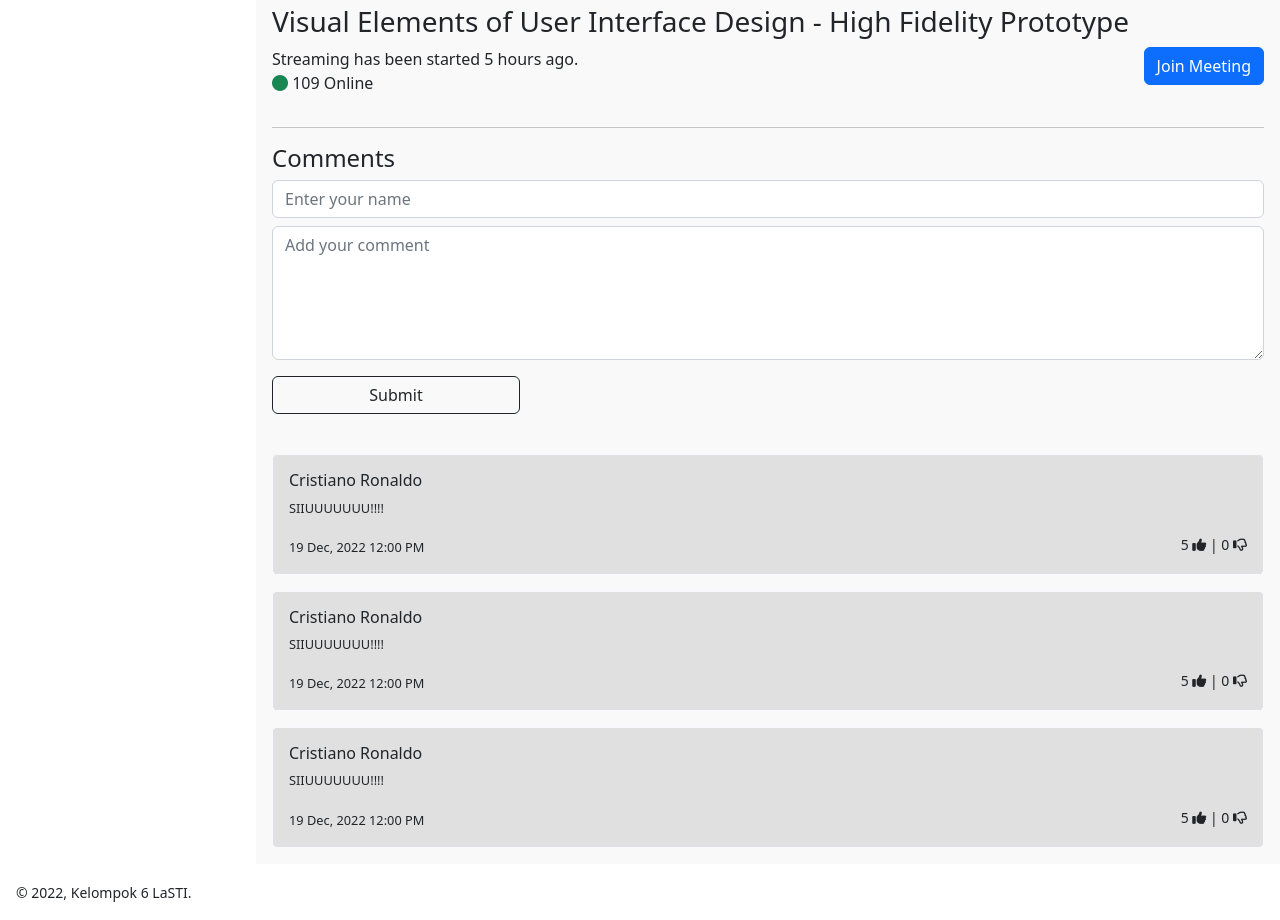
After one commit to darielgaizta/LaSTI-Project, a Django app: page /course/sync-session/stream/ in a window 1280 px wide. The commit adds this page. Shown: the part 759-1679 px from the top of the page. Run offline with Django 4.2, Linux system fonts and the light colour scheme; some libraries are stand-ins or nearby versions.

Commit message:
stream page

```diff
--- a/course/urls.py
+++ b/course/urls.py
@@ -3,4 +3,5 @@ from . import views
 
 urlpatterns = [
 	path('sync-session/', views.sync_session, name='sync_session'),
+	path('sync-session/stream/', views.watch_stream, name='watch_stream'),
 ]
--- a/course/views.py
+++ b/course/views.py
@@ -3,3 +3,6 @@ from django.shortcuts import render
 # Create your views here.
 def sync_session(request):
 	return render(request, 'index.html')
+
+def watch_stream(request):
+	return render(request, 'stream.html')
--- /dev/null
+++ b/static/css/stream.css
@@ -0,0 +1,41 @@
+main {
+	position: relative;
+	display: grid;
+	grid-template-columns: 20% 80%;
+	min-height: 100vh;
+}
+
+#main-sidebar {
+	border-radius: 5px;
+}
+
+#main-content {
+	position: relative;
+	background-color: rgba(0, 0, 0, 0.025);
+}
+
+.stream-chat-header-tag {
+	display: flex;
+	justify-content: space-between;
+}
+
+#stream-chat-container {
+	background-color: white;
+	border-radius: 5px;
+	max-height: 100%;
+	overflow: auto;
+}
+
+.bubble {
+	background-color: rgba(0, 0, 0, 0.1);
+	border: 1px solid ghostwhite;
+	border-radius: 5px;
+}
+
+.bubble-sender {
+	font-size: 1em;
+}
+
+.bubble-message, .bubble-date {
+	font-size: 0.8em;
+}
--- a/templates/base.html
+++ b/templates/base.html
@@ -4,7 +4,7 @@
 	<meta charset="utf-8">
 	<meta name="viewport" content="width=device-width, initial-scale=1">
 	<link href="https://cdn.jsdelivr.net/npm/bootstrap@5.2.3/dist/css/bootstrap.min.css" rel="stylesheet" integrity="sha384-rbsA2VBKQhggwzxH7pPCaAqO46MgnOM80zW1RWuH61DGLwZJEdK2Kadq2F9CUG65" crossorigin="anonymous">
-	<title>Coursti</title>
+	<title>CSTI</title>
 	{% block css %}
 	{% endblock %}
 	<script src="https://ajax.googleapis.com/ajax/libs/jquery/3.6.0/jquery.min.js"></script>
@@ -18,10 +18,10 @@
 	{% endblock %}
 	{% block content %}
 	{% endblock %}
-	{% block js %}
-	{% endblock %}
 	{% block nav_footer %}
 		{% include 'templates/footer.html' %}
+	{% endblock %}
+	{% block js %}
 	{% endblock %}
 	<script src="https://cdn.jsdelivr.net/npm/bootstrap@5.2.3/dist/js/bootstrap.bundle.min.js" integrity="sha384-kenU1KFdBIe4zVF0s0G1M5b4hcpxyD9F7jL+jjXkk+Q2h455rYXK/7HAuoJl+0I4" crossorigin="anonymous"></script>
 </body>
--- /dev/null
+++ b/templates/stream.html
@@ -0,0 +1,96 @@
+{% extends 'base.html' %}
+
+{% load static %}
+
+{% block css %}
+<link rel="stylesheet" type="text/css" href="{% static 'css/stream.css' %}">
+{% endblock %}
+
+{% block content %}
+<main>
+	<div class="d-flex flex-column flex-shrink-0 p-3" id="main-sidebar">
+		<a href="#" class="d-flex align-items-center mb-3 mb-md-0 me-md-auto text-dark text-decoration-none">
+			<span class="fs-4">Visual Elements of User Interface Design</span>
+		</a>
+		<hr>
+		<ul class="nav nav-pills flex-column mb-auto">
+			<li class="nav-item">
+				<a href="#" class="nav-link text-dark">
+					<i class="fa-solid fa-house me-3"></i>Overview
+				</a>
+			</li>
+			<li class="nav-item">
+				<a href="#" class="nav-link active">
+					<i class="fa-solid fa-display me-3"></i>Synchronous
+				</a>
+			</li>
+			<li class="nav-item">
+				<a href="#" class="nav-link text-dark">
+					<i class="fa-solid fa-star me-3"></i>Grades
+				</a>
+			</li>
+			<li class="nav-item">
+				<a href="#" class="nav-link text-dark">
+				<i class="fa-solid fa-book-open me-3"></i>Notes
+				</a>
+			</li>
+			<li class="nav-item">
+				<a href="#" class="nav-link text-dark">
+					<i class="fa-solid fa-layer-group me-3"></i>Forums
+				</a>
+			</li>
+		</ul>
+	</div>
+	<div class="px-3" id="main-content">
+		<div class="nav-content mb-3">
+			<a href="{% url 'sync_session' %}" class="fs-5 text-decoration-none text-dark">
+				<i class="fa-solid fa-arrow-left"></i> Back
+			</a>
+		</div>
+		<div id="stream-container" class="h-100">
+			<div id="stream-video">
+				<iframe src="https://www.youtube.com/embed/wA5xpxi4Cvg" frameborder="0" allowfullscreen="1" width="100%" height="640px" style="border-radius: 5px;"></iframe>
+			</div>
+			<div id="stream-chat">
+				<div id="stream-chat-header">
+					<h1 class="fs-3">Visual Elements of User Interface Design - High Fidelity Prototype</h1>
+					<div class="stream-chat-header-tag">
+						<p>Streaming has been started 5 hours ago.<br><i class="fa-solid fa-circle text-success"></i> 109 Online</p>
+						<a href="https://intip.in/ZoomnyaDariel" id="join-meet-btn">
+							<button class="btn btn-primary">Join Meeting</button>
+						</a>
+					</div>
+				</div><hr>
+				<section id="comment">
+					<h2 class="fs-4">Comments</h2>
+					<form>
+						<div class="form-group">
+							<input type="text" name="username" placeholder="Enter your name" class="form-control my-2" required>
+							<textarea class="form-control my-2" name="comment" placeholder="Add your comment" rows="5" required></textarea>
+						</div>
+						<button type="submit" class="btn btn-outline-dark w-25 mt-2 mb-4">Submit</button>
+					</form>
+					<div class="bubble p-3 text-dark my-3">
+						<h3 class="bubble-sender">Cristiano Ronaldo</h3>
+						<p class="bubble-message">SIIUUUUUUU!!!!</p>
+						<small class="bubble-date">19 Dec, 2022 12:00 PM</small>
+						<small class="float-end">5 <i class="fa-solid fa-thumbs-up"></i> | 0 <i class="fa-regular fa-thumbs-down"></i></small>
+					</div>
+					<div class="bubble p-3 text-dark my-3">
+						<h3 class="bubble-sender">Cristiano Ronaldo</h3>
+						<p class="bubble-message">SIIUUUUUUU!!!!</p>
+						<small class="bubble-date">19 Dec, 2022 12:00 PM</small>
+						<small class="float-end">5 <i class="fa-solid fa-thumbs-up"></i> | 0 <i class="fa-regular fa-thumbs-down"></i></small>
+					</div>
+					<div class="bubble p-3 text-dark my-3">
+						<h3 class="bubble-sender">Cristiano Ronaldo</h3>
+						<p class="bubble-message">SIIUUUUUUU!!!!</p>
+						<small class="bubble-date">19 Dec, 2022 12:00 PM</small>
+						<small class="float-end">5 <i class="fa-solid fa-thumbs-up"></i> | 0 <i class="fa-regular fa-thumbs-down"></i></small>
+					</div>
+				</section>
+			</div>
+		</div>
+	</div>
+</main>
+{% endblock %}
```
Also changed, not shown: lasti_project/settings.py (+3 -5 lines), static/css/index.css (+14 -6 lines), static/js/module.js (added, +8 -0 lines), templates/index.html (+11 -13 lines).
